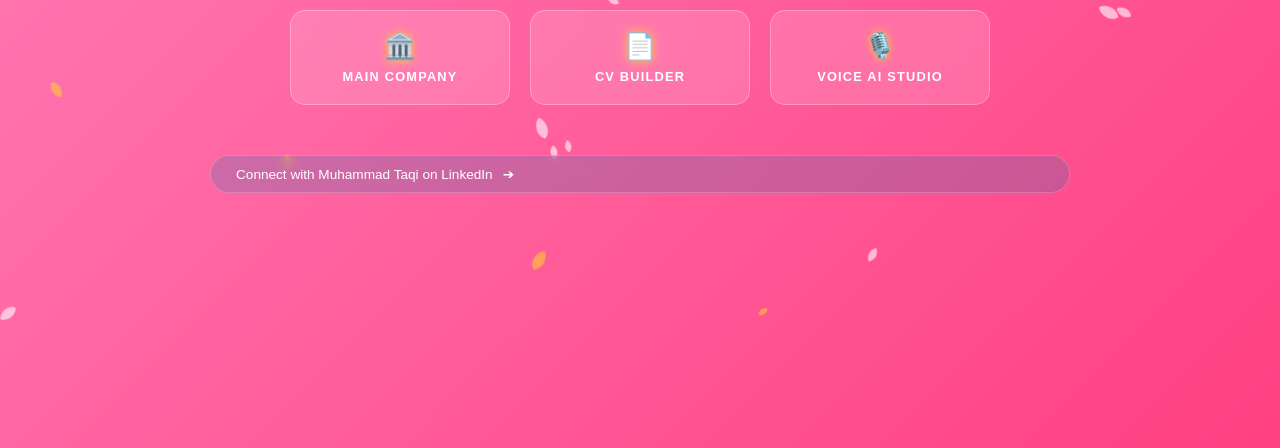
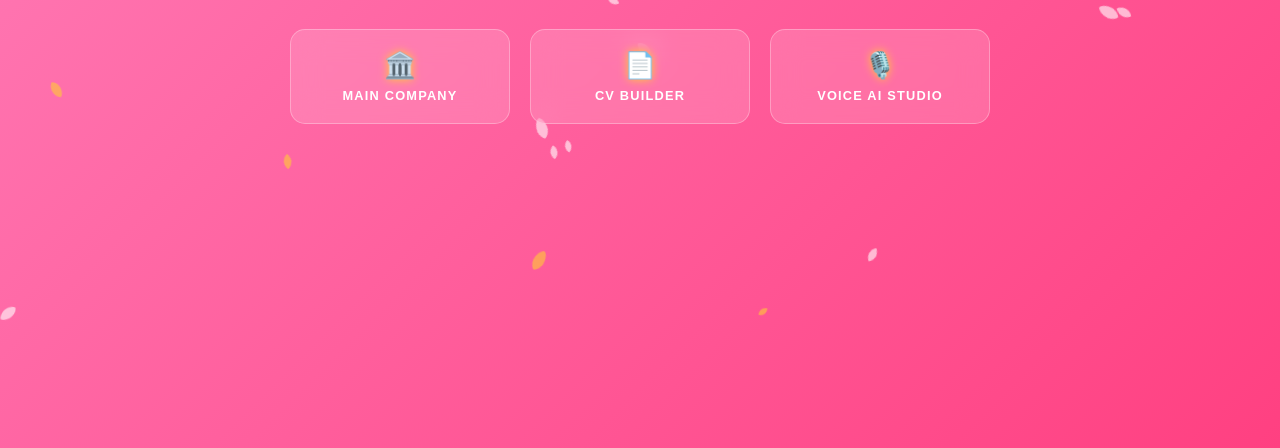
Before and after one commit to muhammadtaqi512q-oss/2, a plain HTML site: page index.html in a window 1280 px wide. Shown: the part 352-800 px from the top of the page. Drawn offline with Linux system fonts and the light colour scheme.

Commit message:
Update index.html

```diff
--- a/index.html
+++ b/index.html
@@ -177,11 +177,7 @@
             </a>
         </div>
 
-        <div class="footer">
-            <a href="https://www.linkedin.com/in/%EA%A7%81%E0%BC%92muhammad-taqi%E0%BC%92%EA%A7%82-04509b3a4/" target="_blank" class="linkedin-link">
-                <span>Connect with Muhammad Taqi on LinkedIn</span> ➔
-            </a>
-        </div>
+
     </div>
 
     <script>
```
